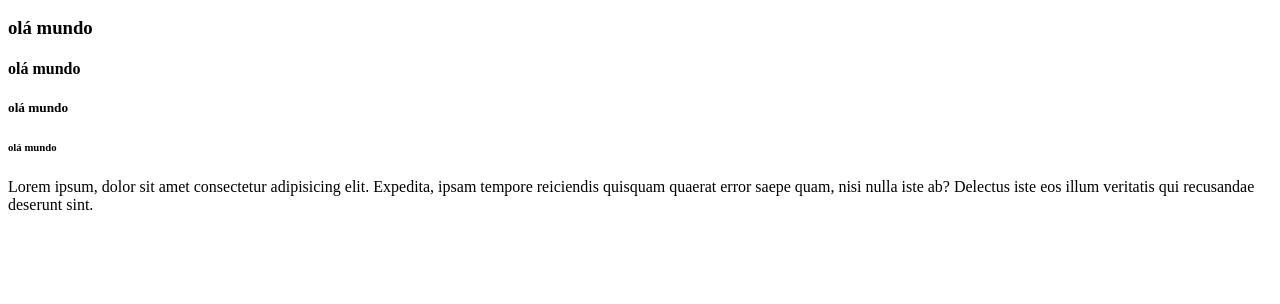
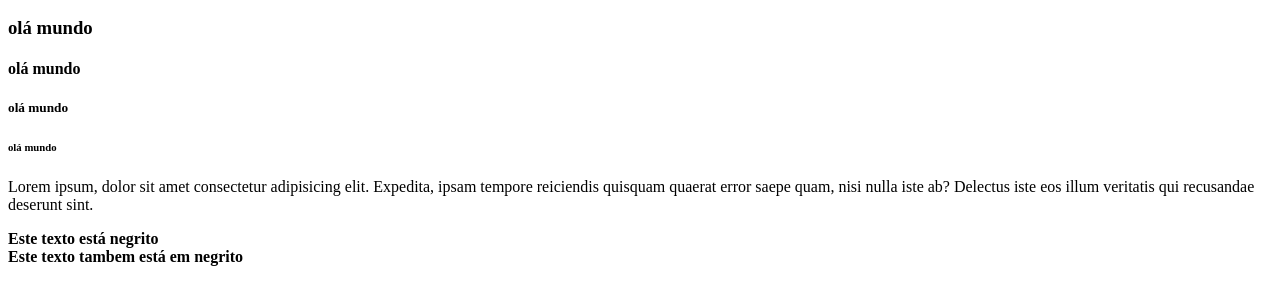
Before and after one commit to ailanaeveli01/html-tags-de-texto, a plain HTML site: page index.html in a window 1280 px wide. Shown: the part 110-414 px from the top of the page. Drawn offline with Linux system fonts and the light colour scheme.

Commit message:
Tag p, b, br, strong

```diff
--- a/index.html
+++ b/index.html
@@ -14,6 +14,8 @@
  <h6>olá mundo</h6>
 
  <p>Lorem ipsum, dolor sit amet consectetur adipisicing elit. Expedita, ipsam tempore reiciendis quisquam quaerat error saepe quam, nisi nulla iste ab? Delectus iste eos illum veritatis qui recusandae deserunt sint.</p>
-
+ <b> Este texto está negrito </b>
+ <br>
+ <strong> Este texto tambem está  em negrito</strong>
 </body>
 </html>
```
Also changed, not shown: 1 other file.
